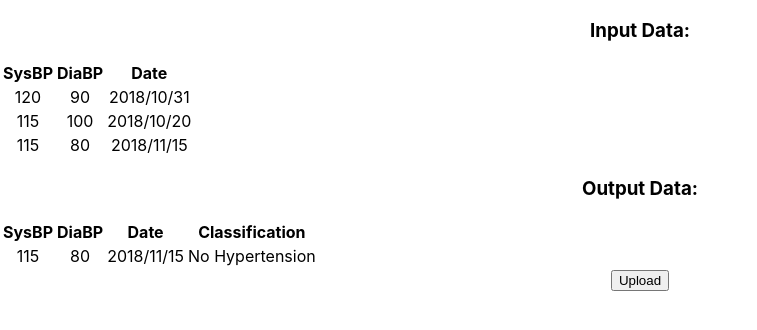
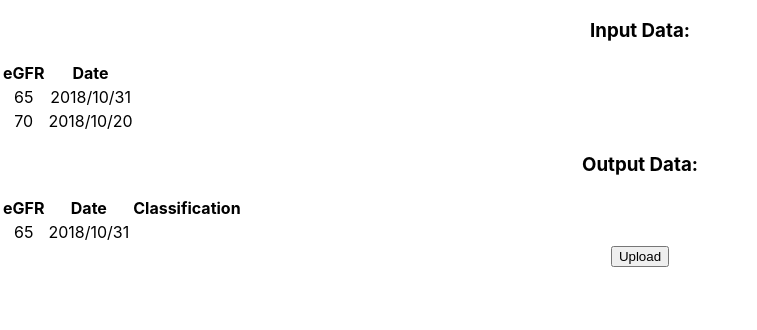
Before and after one commit to victorchapa/auxita, a React (Create React App) app: page / in a window 1280 px wide. Shown: the top 330 px of the page, without its empty margins (0-757 px from the left). Built offline with nearby package versions, Linux system fonts and the light colour scheme.

Commit message:
Added KidneyCalculatorComponent based on hypertensionCalculatorComponent.

```diff
--- a/src/App.js
+++ b/src/App.js
@@ -2,13 +2,15 @@ import './App.css';
 import { Provider } from 'react-redux';
 import store from './store';
 import HypertensionCalculator from './components/hypertension-calculator';
+import KidneyCalculator from './components/kidney-calculator';
 
 
 function App() {
   return (
     <Provider store={store}>
       <div className="App">
-        <HypertensionCalculator></HypertensionCalculator>
+        {/*<HypertensionCalculator></HypertensionCalculator>*/}
+        <KidneyCalculator></KidneyCalculator>
       </div>
     </Provider>
   );
--- /dev/null
+++ b/src/components/kidney-calculator.js
@@ -0,0 +1,68 @@
+import React, { Component } from 'react';
+import { connect } from 'react-redux'
+import getLastRegistration from './utils';
+
+ class KidneyCalculator extends Component {
+
+    render (){
+        const { kidneyData } = this.props;
+        const kidneyDiseaseTable = this.kidneyTableRender(kidneyData);
+        const lastDataCaptured = this.kidneyTableRender(this.kidneyCalculation(kidneyData), true);
+        return(
+            <div>
+                <div className="table-container">
+                    <h3>Input Data:</h3>
+                    { kidneyDiseaseTable }
+                </div>
+                <div className="lastRegistration">
+                    <h3>Output Data:</h3>
+                    { lastDataCaptured }
+                </div>
+                <div className="control-pannel">
+                    <input type="button" value="Upload"></input>
+                </div>
+            </div>
+        );
+    }
+
+    kidneyTableRender(kidneyData, hasClassification = false){
+        const kidneyDataItems = kidneyData.map((data, index) => {
+            const dataCells =
+                <tr key={index}>
+                    <td>{data.eGFR}</td>
+                    <td>{data.atDate}</td>
+                    { hasClassification ? <td>{data.classification}</td> : false }
+                </tr>
+            return dataCells;
+        });
+        const table = <table>
+            <thead>
+                <tr>
+                    <th>eGFR</th>
+                    <th>Date</th>
+                    { hasClassification ? <th>Classification</th> : false }
+                </tr>
+            </thead>
+            <tbody>
+                { kidneyDataItems }
+            </tbody>
+        </table>
+        return (table);
+    }
+
+    kidneyCalculation(kidneyData) {
+        let lastRegistration = getLastRegistration(kidneyData);
+        return ([lastRegistration]);
+    }
+ };
+
+ KidneyCalculator.defaultProps = {
+    kidneyData: []
+ };
+
+ function mapStateToProps(state) {
+    const { kidneyData } = state;
+    return { kidneyData: kidneyData };
+}
+
+export default connect(mapStateToProps)(KidneyCalculator);
```
